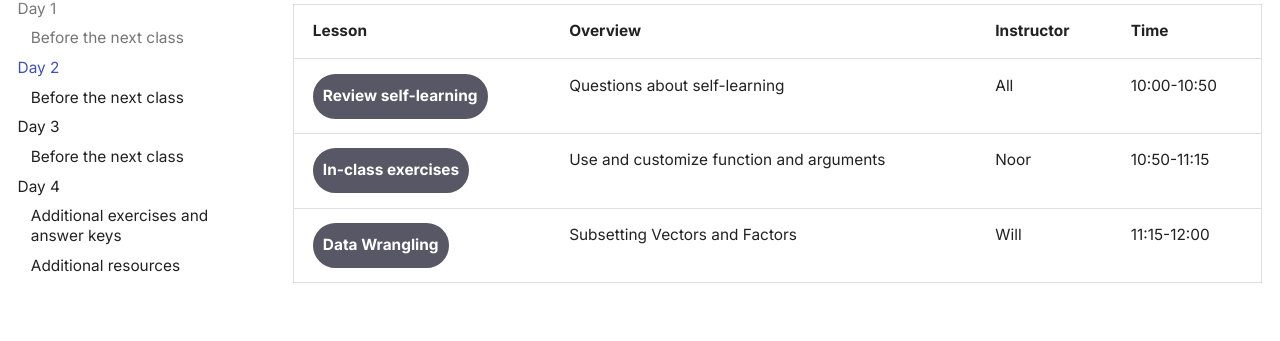
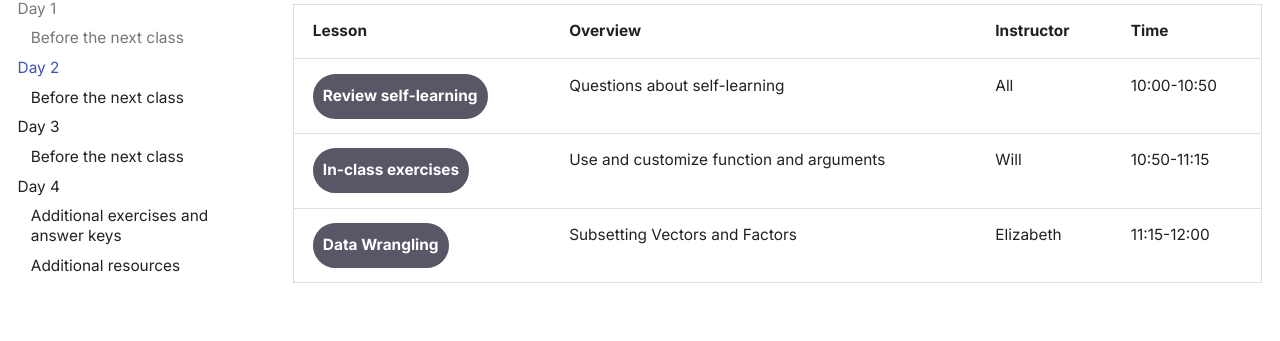
Before and after one commit to upendrabhattarai/Intro-to-R-mkdocs, an MkDocs documentation site: the page built from docs/Workshop_Schedule.md, in a window 1280 px wide and 900 px high, scrolled down 1551 px. Shown: the part 110-451 px from the top of the window. Built offline with MkDocs 1.6.1 and Material for MkDocs 9.7.7, drawn with Linux system fonts in a browser that asks for light colours; comment, search, counter and statistics services are not loaded; some of the changed text lies outside the part shown.

Commit message:
Updated schedule

```diff
--- a/docs/Workshop_Schedule.md
+++ b/docs/Workshop_Schedule.md
@@ -95,8 +95,8 @@
 | **Lesson**                                        | **Overview** | **Instructor** | **Time** |
 |:---------------------------------------------------|:-------------|:-------------|:-------------|
 |[Review self-learning](#before-the-next-class){ .md-button .md-button--primary } | Questions about self-learning| All | 10:00-10:50 |
-|[In-class exercises ](./day_2/D2.1_in_class_exercises.md){ .md-button .md-button--primary } | Use and customize function and arguments| Noor | 10:50-11:15 |
-|[Data Wrangling](./day_2/D2.2_data_wrangling.md){ .md-button .md-button--primary} |Subsetting Vectors and Factors | Will | 11:15-12:00 |
+|[In-class exercises ](./day_2/D2.1_in_class_exercises.md){ .md-button .md-button--primary } | Use and customize function and arguments| Will | 10:50-11:15 |
+|[Data Wrangling](./day_2/D2.2_data_wrangling.md){ .md-button .md-button--primary} |Subsetting Vectors and Factors | Elizabeth | 11:15-12:00 |
 
 </div>
 
@@ -226,8 +226,8 @@
 | **Lesson**                                        | **Overview** | **Instructor** | **Time** |
 |:---------------------------------------------------|:-------------|:-------------|:-------------|
 |[Review self-learning](#before-the-next-class-1){ .md-button .md-button--primary } | Questions about self-learning| All | 10:00-10:35 |
-|[In-class exercises ](./day_3/D3.1_in_class_exercises.md){ .md-button .md-button--primary } | Customizing functions and arguments| Will | 10:50-11:15 |
-|[Plotting with ggplot2](./day_3/D3.2_plotting_with_ggplot2.md){ .md-button .md-button--primary} | ggplot2 for data visualization | Noor | 11:15-12:00 |
+|[In-class exercises ](./day_3/D3.1_in_class_exercises.md){ .md-button .md-button--primary } | Customizing functions and arguments| Elizabeth | 10:50-11:15 |
+|[Plotting with ggplot2](./day_3/D3.2_plotting_with_ggplot2.md){ .md-button .md-button--primary} | ggplot2 for data visualization | Will | 11:15-12:00 |
 
 </div>
 
@@ -331,9 +331,9 @@
 | **Lesson**                                        | **Overview** | **Instructor** | **Time** |
 |:---------------------------------------------------|:-------------|:-------------|:-------------|
 |[Review self-learning](#before-the-next-class-2){ .md-button .md-button--primary } | Questions about self-learning| All | 10:00-10:35 |
-|[In-class exercises ](./day_4/D4.1_in_class_exercises.md){ .md-button .md-button--primary } | In class exercises| Will | 10:50-11:15 |
-|[Discussion](./#){ .md-button .md-button--primary} | Q&A | Noor | 11:15 - 11:45 |
-|[Wrap Up](./day_4/D4.2_R_workshop_wrapup_all.pdf){ .md-button .md-button--primary} | Wrap up and checking out| Noor | 11:45 - 12:00 |
+|[In-class exercises ](./day_4/D4.1_in_class_exercises.md){ .md-button .md-button--primary } | In class exercises| Elizabeth | 10:50-11:15 |
+|[Discussion](./#){ .md-button .md-button--primary} | Q&A | Will | 11:15 - 11:45 |
+|[Wrap Up](./day_4/D4.2_R_workshop_wrapup_all.pdf){ .md-button .md-button--primary} | Wrap up and checking out| Will | 11:45 - 12:00 |
 
 </div>
 
```
